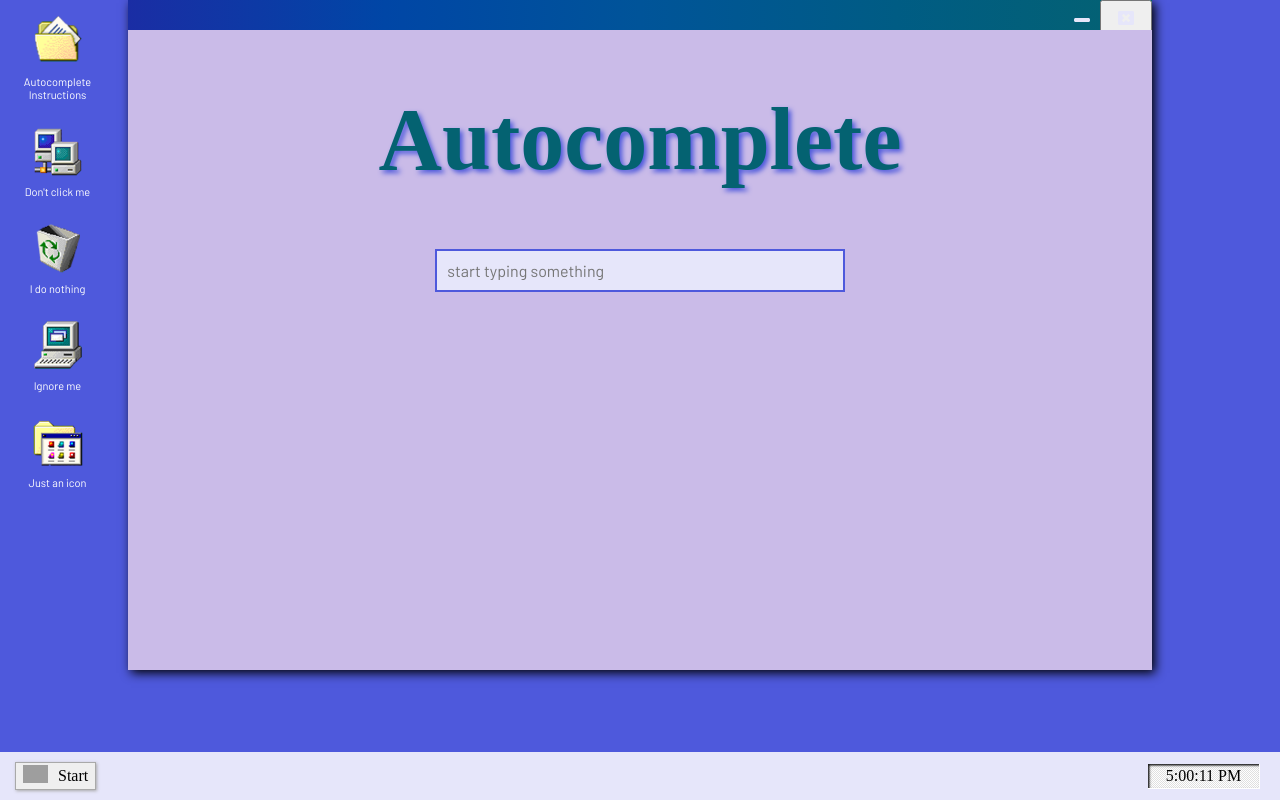
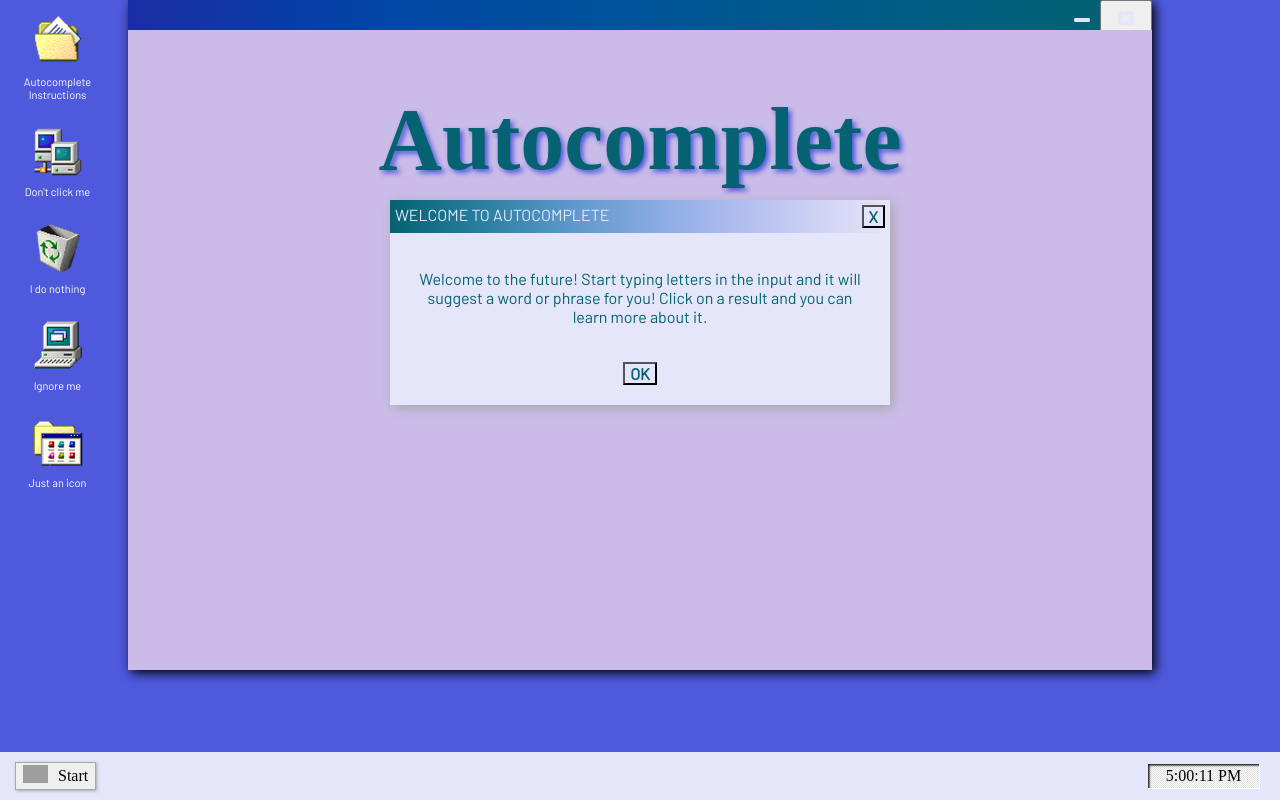
Before and after one commit to scrabblegenies/autocomplete, a React (Create React App) app: page / in a window 1280 px wide. Built offline with nearby package versions, Linux system fonts and the light colour scheme; grey boxes are pictures that could not be loaded; a web font is replaced by a local one.

Commit message:
app instructions

```diff
--- a/src/App.css
+++ b/src/App.css
@@ -44,6 +44,42 @@ html{
   height: 50px;
   margin-top: 20px;
 
+}
+
+.instructionsContainer {
+  background: lavender;
+  font-family: 'Barlow', sans-serif;
+  color: #046271;
+  font-size: 16px;
+  width: 500px;
+  position: absolute;
+  z-index: 300;
+  top: 200px;
+  right:0;
+  left: 0;
+  margin: 0 auto;
+  box-shadow: 3px 3px 10px darkgray;
+
+}
+
+.popupBar {
+    display: flex;
+    justify-content: space-between;
+    background-image: linear-gradient(to right, #046271, #157088, #2b7e9f, #438bb6, #5e98cc, #76a2d7, #8dace2, #a3b6ec, #b6c1ef, #c7cdf3, #d7d9f6, #e6e6fa);
+    padding: 5px;
+}
+
+.popupBar p {
+    margin: 0;
+    color: lavender;
+}
+
+.instructionsText {
+  padding: 20px;
+}
+
+.ok {
+  margin-bottom: 20px;
 }
 
 .instructions {
@@ -182,18 +218,6 @@ h1 {
 .wikiMessage a {
   color: lavender;
 }
-
-.popupBar {
-    display: flex;
-    justify-content: space-between;
-    background-image: linear-gradient(to right, #046271, #157088, #2b7e9f, #438bb6, #5e98cc, #76a2d7, #8dace2, #a3b6ec, #b6c1ef, #c7cdf3, #d7d9f6, #e6e6fa);
-    padding: 5px;
-}
-
-.popupBar p {
-    margin: 0;
-}
-
 
 footer {
   position: fixed;
--- a/src/App.js
+++ b/src/App.js
@@ -13,6 +13,7 @@ import StartButton from './StartButton.js';
 import StartMenu from './StartMenu.js';
 import DesktopIcons from './DesktopIcons.js';
 import Sounds from './Sounds.js'
+import Instructions from './Instructions.js'
 
 
 const minimizeIcon = <FontAwesomeIcon aria-hidden="true" icon={faWindowMinimize} />
@@ -32,7 +33,8 @@ class App extends Component {
       visible: false,
       selectedItem: "",
       clicked: false,
-      playAudio:false
+      playAudio:false,
+      showInstructions: true
     }
   }
 
@@ -52,6 +54,18 @@ class App extends Component {
   closeWiki = () => {
     this.setState({
       clicked: false,
+    })
+  }
+
+  handleInstructionsClick =(e) => {
+    this.setState({
+      showInstructions: true
+    })
+  }
+
+  closeInstructions = () => {
+    this.setState({
+      showInstructions: false
     })
   }
 
@@ -145,12 +159,11 @@ class App extends Component {
   render() {
     return (
       <div className='App'>
-        <div className="desktopIcons">
-
-
-        </div>
         <div className="container">
-          <DesktopIcons />
+          <DesktopIcons handleInstructionsClick={this.handleInstructionsClick}/>
+          <Instructions
+            showInstructions={this.state.showInstructions}
+            closeInstructions={this.closeInstructions}/>
           <div className="wrapper">
             <div className="tabBar">
               <div className="iconContainer">
--- a/src/DesktopIcons.js
+++ b/src/DesktopIcons.js
@@ -8,10 +8,11 @@ import icon6 from './icon6.png'
 
 class DesktopIcons extends Component {
     render() {
+        const { handleInstructionsClick } = this.props;
         return (
             <div className="desktopIcons">
                 <div className="iconContainer1">
-                    <button aria-label="about this app" className="instructions"><img src={icon1} aria-hidden="true"/></button>
+                    <button aria-label="about this app" className="instructions" onClick={handleInstructionsClick}><img src={icon1} aria-hidden="true"/></button>
                     <p className="iconText">Autocomplete Instructions</p>
                 </div>
                 <div className="iconContainer2">
--- /dev/null
+++ b/src/Instructions.js
@@ -0,0 +1,29 @@
+import React, { Component, Fragment } from 'react';
+
+class Instructions extends Component {
+    render() {
+        const { showInstructions, closeInstructions } = this.props;
+        return (
+            <Fragment>
+                {showInstructions ? (
+                    <div className="instructionsContainer">
+                        <div className="popupBar">
+                            <p>WELCOME TO AUTOCOMPLETE</p>
+                            <button
+                                className="x"
+                                onClick={closeInstructions}>
+                                X
+                            </button>
+                        </div>
+                        <p className="instructionsText">Welcome to the future! Start typing letters in the input and it will suggest a word or phrase for you! Click on a result and you can learn more about it.</p>
+                        <button className="x ok" onClick={closeInstructions}>OK</button>
+                    </div>
+
+                ) : (null)}
+
+            </Fragment>
+        );
+    }
+}
+
+export default Instructions;
```
